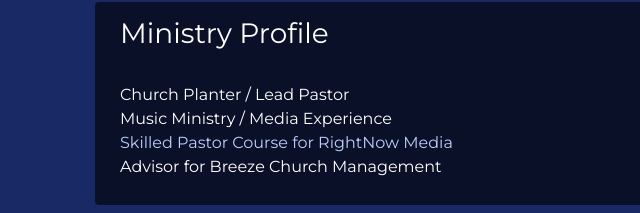
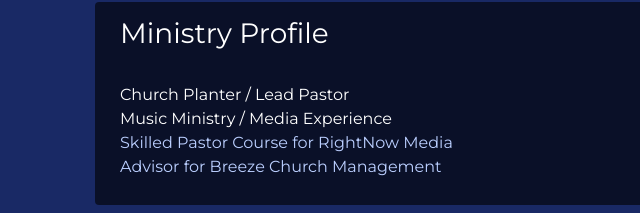
Before and after one commit to Robnieves/Ministry, a plain HTML site: page index.html in a window 1280 px wide. Shown: the part 343-556 px from the top of the page, 0-640 px from the left. Drawn offline with nearby package versions, Linux system fonts and the light colour scheme.

Commit message:
Updated Index with Breeze Link

```diff
--- a/index.html
+++ b/index.html
@@ -41,7 +41,7 @@
       <p>Church Planter / Lead Pastor<br>
         Music Ministry / Media Experience<br>
         <a href="https://www.rightnowmedia.org/Content/Publisher/21828" target="_blank" style="color: #bbcfff">Skilled Pastor Course for RightNow Media</a><br>
-        Advisor for Breeze Church Management<br>
+        <a href="https://www.breezechms.com/" target="_blank" style="color: #bbcfff">Advisor for Breeze Church Management</a><br>
 
     </div>
 
```
